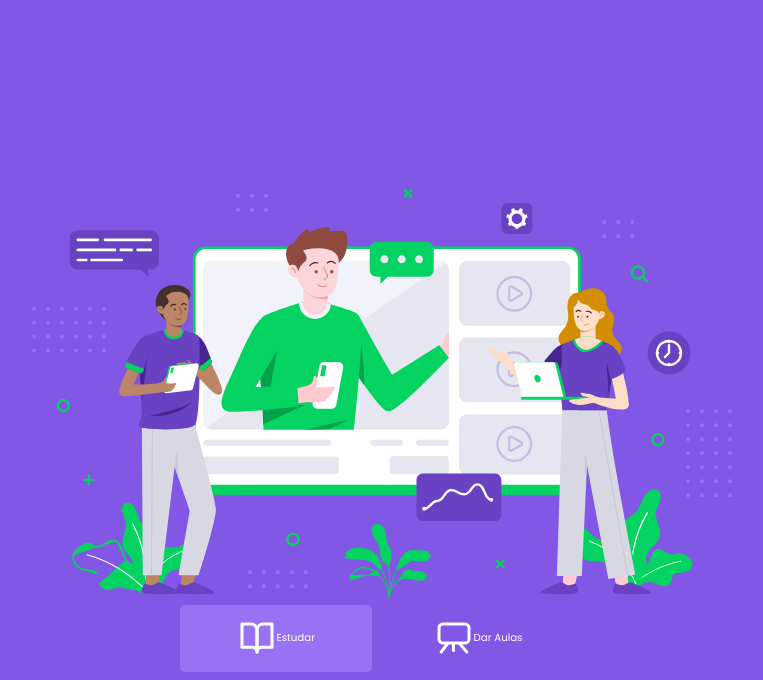
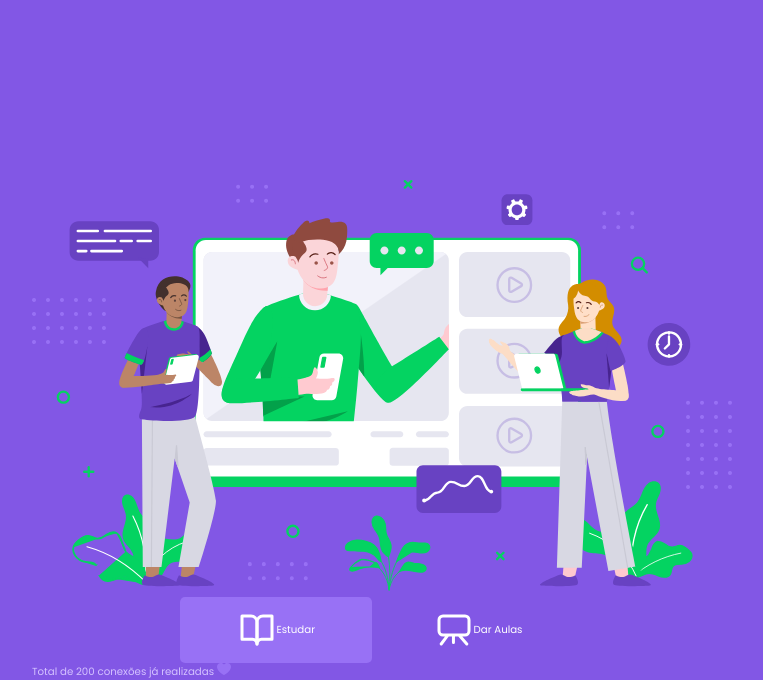
Before and after one commit to davihrodrigues/nwl-semana-front-e-backend, a plain HTML site: page nlw/index.html in a window 1280 px wide. Shown: the part 124-804 px from the top of the page, without its empty margins (258-1021 px from the left). Drawn offline with Linux system fonts and the light colour scheme; files that its build step writes are made by us from their sources.

Commit message:
Update index.html

```diff
--- a/nlw/index.html
+++ b/nlw/index.html
@@ -11,7 +11,7 @@
     rel="stylesheet">
 
     <link rel="stylesheet" href="/styles/main.css">
-    <link rel="stylesheet" href="/styles/parcials/page-landing.css">
+    <link rel="stylesheet" href="/styles/partials/page-landing.css">
 
     <title>Proffy |  Sua plataforma de Estudos Online </title>
 
@@ -23,7 +23,6 @@
 <div id="container">
 
     <div class="logo-container">
-
         <img src="/images/logo.svg" alt="Proffy">
         <h2>Sua plataforma de Estudos online. </h2>
     </div>
@@ -33,19 +32,23 @@
 
 
   <div class="buttons-container">
+
     <a class="study" href="/study.html">
     <img src="images/icons/study.svg" alt="Estudar">
     Estudar
     </a>
 
-
       <a class="Give-Classes" href="/give-classes.html">
       <img src="images/icons/give-classes.svg" alt="Dar Aulas">
-
       Dar Aulas
     </a>
   </div>
+<p class="total-conections">
+    Total de 200 conexões já realizadas
 
+    <img src="/images/icons/purple-heart.svg" alt="Coração Roxo">
+
+</p>
 </div>
 </body>
 </html>
```
